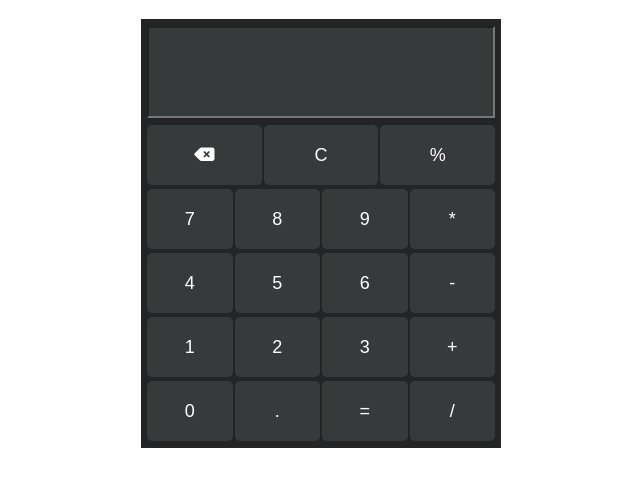
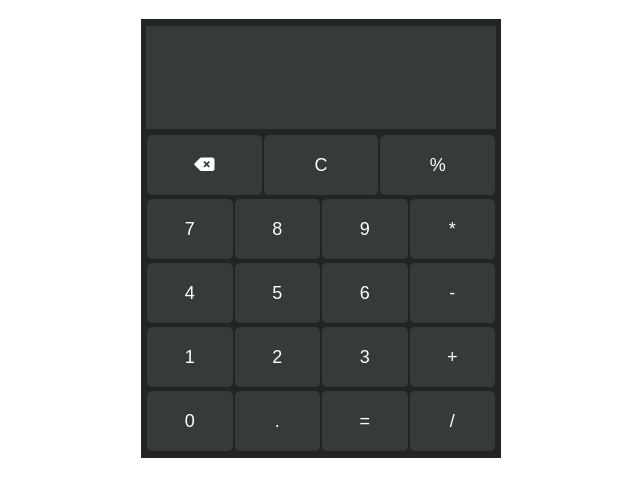
Before and after one commit to AmnaNoor1/Calculator, a plain HTML site: page index.html in a window 1280 px wide. Both pictures are taken after a click on the button 523 px from the left and 215 px from the top of the page. Shown: the part 61-558 px from the top of the page, without its empty margins (319-959 px from the left). Drawn offline with Linux system fonts and the light colour scheme.

Commit message:
history added

```diff
--- a/index.html
+++ b/index.html
@@ -18,7 +18,10 @@
   <body>
     <h1 class="title">Calculator</h1>
     <div class="container">
-      <div class="row">
+      <div class="row" style="margin-bottom: 0">
+        <input class="history" type="text" disabled />
+      </div>
+      <div class="row" style="margin-top: 0">
         <input class="input" type="text" />
       </div>
       <div class="row">
--- a/script.js
+++ b/script.js
@@ -1,7 +1,8 @@
 let string = "";
 let buttons = document.querySelectorAll(".button");
 let expression = document.querySelector(".input");
-const operators = ["+", "-", "/", "%"];
+const operators = ["+", "-", "/", "%", "*"];
+let history = document.querySelector(".history");
 
 expression.addEventListener("input", (event) => {
   const validCharacters = /[0-9+\-*/.%]/g;
@@ -19,9 +20,10 @@ expression.addEventListener("keydown", (event) => {
     evaluate();
   } else if (operators.includes(key) && operators.includes(lastChar)) {
     event.preventDefault();
-  } else if (key === "*" && lastChar === "*" && secondLastChar === "*") {
-    event.preventDefault();
   }
+  // else if (key === "*" && lastChar === "*" && secondLastChar === "*") {
+  //   event.preventDefault();
+  // }
 });
 
 buttons.forEach((button) => {
@@ -42,19 +44,23 @@ buttons.forEach((button) => {
       if (string.includes("ERROR")) {
         clear();
       } else {
+        history.value = "";
         string = string.slice(0, -1);
         expression.value = string;
       }
     } else {
       if (operators.includes(buttonValue) && operators.includes(lastChar)) {
         // Do nothing
-      } else if (
-        buttonValue === "*" &&
-        lastChar === "*" &&
-        secondLastChar === "*"
-      ) {
-        // Do nothing
-      } else {
+      }
+      // else if (
+      //   buttonValue === "*" &&
+      //   lastChar === "*" &&
+      //   secondLastChar === "*"
+      // )
+      // {
+      //   // Do nothing
+      // }
+      else {
         string += buttonValue;
         expression.value = string;
       }
@@ -64,6 +70,7 @@ buttons.forEach((button) => {
 
 const evaluate = () => {
   try {
+    history.value = string;
     string = eval(string).toString();
     expression.value = string;
   } catch (error) {
@@ -75,4 +82,5 @@ const evaluate = () => {
 const clear = () => {
   string = "";
   expression.value = string;
+  history.value = string;
 };
--- a/styles.css
+++ b/styles.css
@@ -24,11 +24,20 @@
 .input {
   background-color: rgb(54, 58, 58);
   width: 100%;
-  padding: 20px;
-  margin: 0 1px;
+  padding: 15px;
   font-size: 42px;
   color: white;
-  margin-bottom: 3px;
+  margin-bottom: 2px;
+  border: none;
+}
+
+.history {
+  background-color: rgb(54, 58, 58);
+  width: 100%;
+  padding: 2px 15px;
+  font-size: 18px;
+  color: rgba(156, 147, 147, 0.548);
+  border: none;
 }
 
 .button {
```
